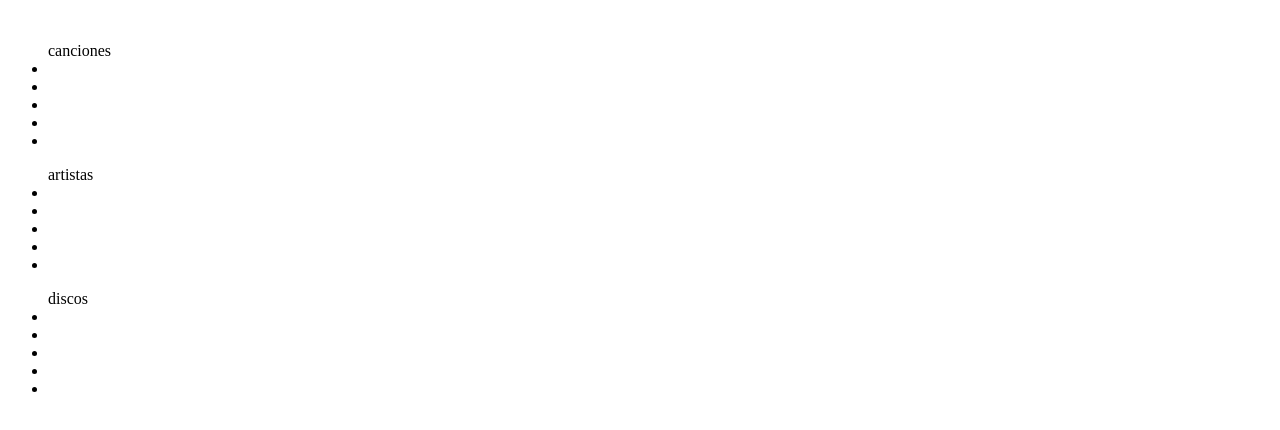
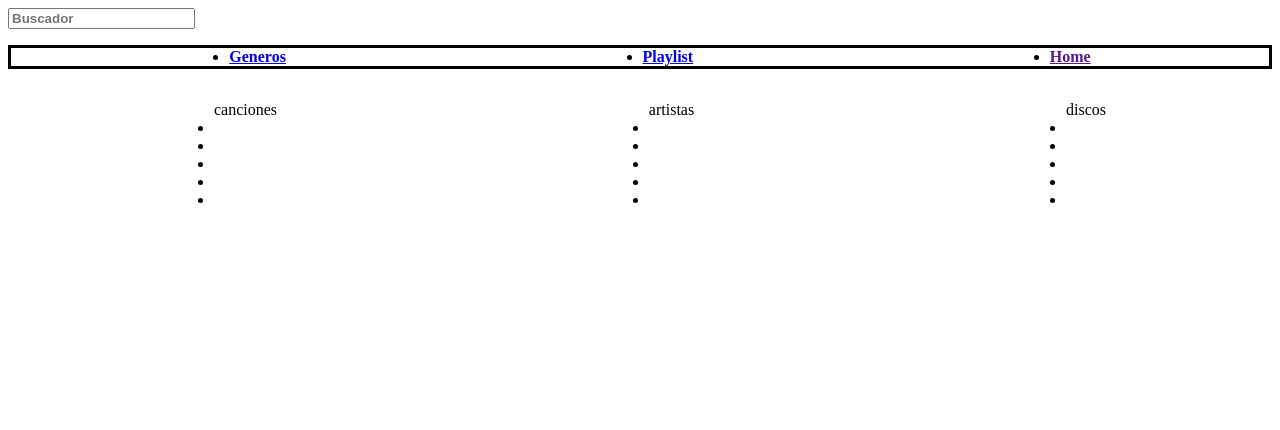
Before and after one commit to ornellaCipollone/TrabajoIntegradorPROG_I, a plain HTML site: page index.html in a window 1280 px wide. Drawn offline with Linux system fonts and the light colour scheme.

Commit message:
avances de todo en general, estructutra

```diff
--- a/css/styles.css
+++ b/css/styles.css
@@ -0,0 +1,34 @@
+.padre-buscador {
+    display: flex;
+}
+
+.padre-navegacion {
+    display: flex;
+}
+
+.logo {
+    display: flex;
+    flex-direction: row;
+    justify-content: flex-end;
+}
+
+.menu-navegacion {
+    font-weight: bold;
+    display: flex;
+    flex-direction: row;
+    border-style:solid;
+    justify-content: space-around;
+}
+.buscador {
+    display: flex;
+    flex-direction: row;
+    justify-content: flex-start;
+    font-weight:bold;
+}
+
+.padre-listados{
+    display: flex;
+    flex-direction: row;
+    justify-content:space-around;
+    align-items: center;
+}
--- a/index.html
+++ b/index.html
@@ -9,8 +9,23 @@
 </head>
 <body>
     <header>
-        <img src="" alt="">
+        <section class="padre-buscador">
+        <img class= "logo"src="" alt="">
+        <form action="searchresults.html">
+            <input class="buscador" type="text" name="buscador" placeholder="Buscador">
+        </form>
+        </section>
+        <section class="padre-navegacioin">
+            <nav>
+                <ul class="menu-navegacion">
+                    <li><a href="generos.html">Generos</a></li>
+                    <li><a href="playlists.html">Playlist</a></li>
+                    <li><a href="">Home</a></li>
+                </ul>
+            </nav>
+        </section>
             </header>
+        <section class="padre-listados">
             <ul class="cancion">canciones
                 <li></li>
                 <li></li>
@@ -32,8 +47,8 @@
                 <li></li>
                 <li></li>
             </ul>
+    </section>
 
-
-
+    <script type="text/javascript" src="js/index.js"></script>
 </body>
 </html>
--- a/js/index.js
+++ b/js/index.js
@@ -0,0 +1,7 @@
+let buscador = document.querySelector(".buscador")
+if (buscador == "") {
+    alert("ingrese texto")
+}
+else if (buscador.length < 3) {
+    alert("debe tener mas de 3 caracteres")
+}
```
Also changed, not shown: searchresults.html (added, +12 -0 lines), generos.html (added), playlists.html (added). Lines whose indentation alone changed are shown as unchanged.
